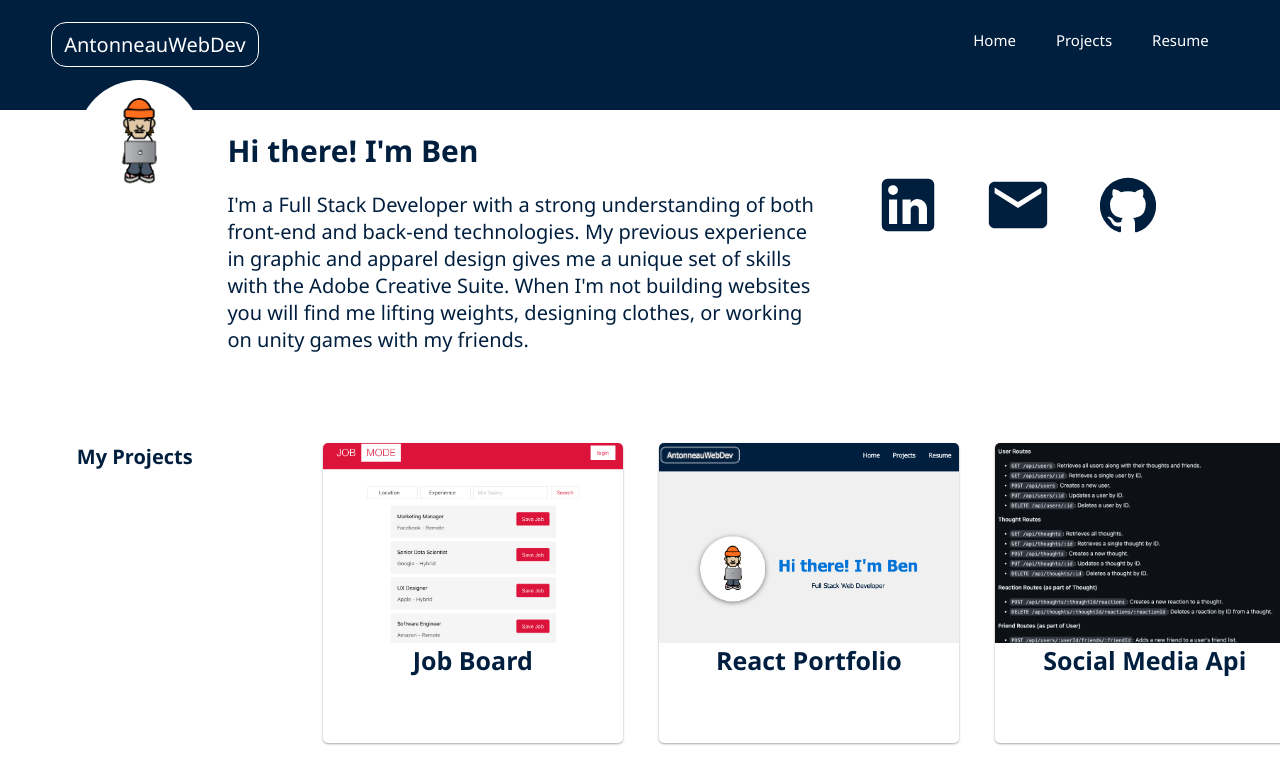
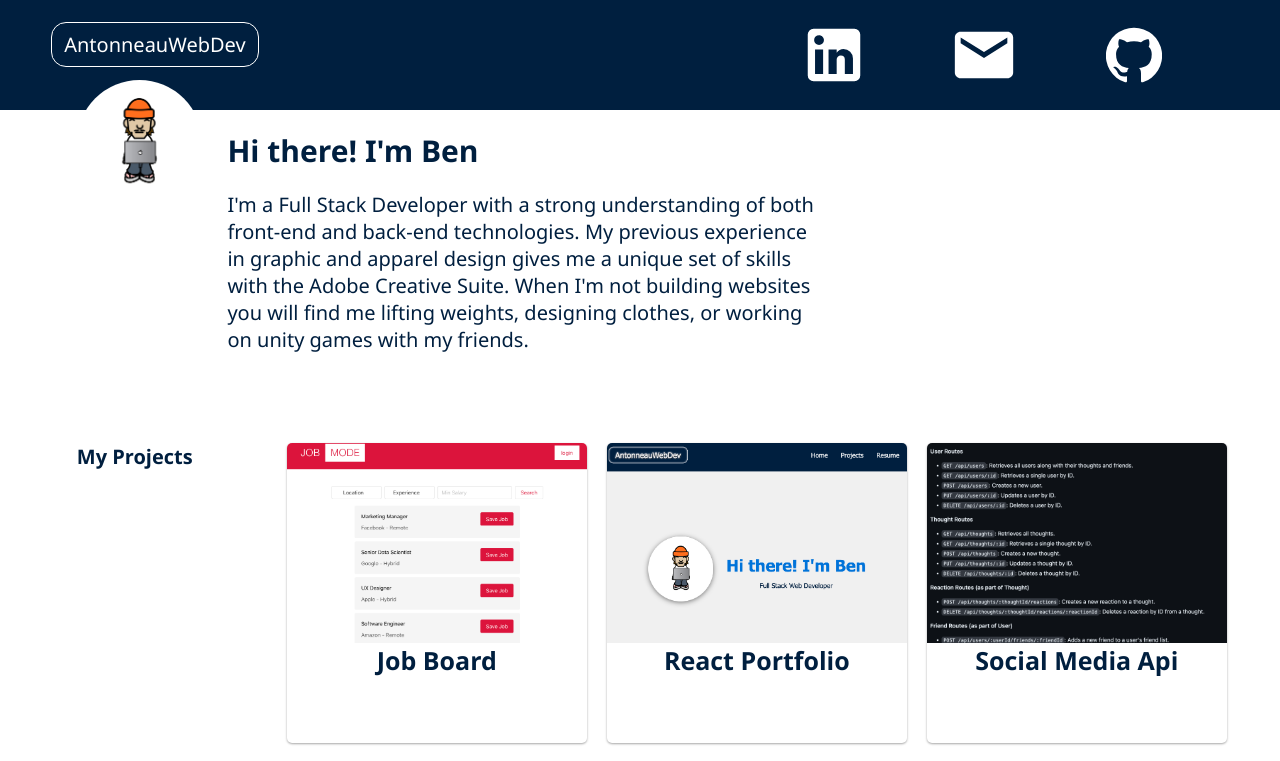
Before and after one commit to bantonneau/react-portfolio, a React (Create React App) app: page / in a window 1280 px wide. Shown: the top 761 px of the page. Built offline with nearby package versions, Linux system fonts and the light colour scheme.

Commit message:
adjust styling

```diff
--- a/src/components/DesktopHero.js
+++ b/src/components/DesktopHero.js
@@ -1,7 +1,6 @@
 import React from 'react'
 import benos from '../assets/laptop.jpg'
-import { Link } from 'react-router-dom'
-import { GitHub, LinkedIn, Email } from '@material-ui/icons'
+
 
 function DesktopHero() {
     return (
@@ -15,17 +14,6 @@ function DesktopHero() {
                     <p>I'm a Full Stack Developer with a strong understanding of both front-end and back-end technologies. My previous experience in graphic and apparel design gives me a unique set of skills with the Adobe Creative Suite. When I'm not building websites you will find me lifting weights, designing clothes, or working on unity games with my friends.</p>
                 </div>
             </section>
-            <div className='socialMedia'>
-                <Link to="https://www.linkedin.com/in/benantonn/" target='_blank'>
-                    <LinkedIn style={{ color: "var(--mainColor)" }}/>
-                </Link>
-                <Link to='mailto:benantonn@gmail.com' target='_blank'>
-                    <Email style={{ color: "var(--mainColor)" }}/>
-                </Link>
-                <Link to='https://github.com/bantonneau' target='_blank'>
-                    <GitHub className='githubIcon' style={{ color: "var(--mainColor)" }}/>
-                </Link>
-            </div>
         </section>
     )
 }
--- a/src/components/navbar.js
+++ b/src/components/navbar.js
@@ -2,6 +2,7 @@ import React, { useState, useEffect } from 'react'
 import { Link, useLocation } from 'react-router-dom'
 import '../styles/navbar.css'
 import ReorderIcon from '@material-ui/icons/Reorder'
+import { GitHub, LinkedIn, Email } from '@material-ui/icons'
 
 function Navbar() {
   const [expandNavbar, setExpandNavbar] = useState(false);
@@ -29,11 +30,17 @@ function Navbar() {
             </div>
           </Link>
         </div>
-        <div className='links'>
-          <Link to='/'> Home </Link>
-          <Link to='/projects'> Projects </Link>
-          <Link to='/resume'> Resume </Link>
-        </div>
+        <div className='socialMedia'>
+                <Link to="https://www.linkedin.com/in/benantonn/" target='_blank'>
+                    <LinkedIn />
+                </Link>
+                <Link to='mailto:benantonn@gmail.com' target='_blank'>
+                    <Email />
+                </Link>
+                <Link to='https://github.com/bantonneau' target='_blank'>
+                    <GitHub className='githubIcon'/>
+                </Link>
+            </div>
       </div>
     </div>
   )
--- a/src/styles/Home.css
+++ b/src/styles/Home.css
@@ -88,10 +88,10 @@ h3 {
   padding-left: 2vw;
 }
 
-.socialMedia {
-  color: var(--mainColor);
-  margin: 20px;
-  font-size: 70px;
+.navbar .socialMedia {
+  color: white;
+  margin: 0px 20px 0px 20px;
+  font-size: 20px;
   cursor: pointer;
 }
 
--- a/src/styles/Projects.css
+++ b/src/styles/Projects.css
@@ -27,7 +27,7 @@
     place-items: center;
     flex-wrap: wrap;
     align-items: center;
-    justify-content: space-evenly;
+    justify-content: flex-start;
   }
 
   /* MENU ITEM STYLING */
@@ -36,7 +36,7 @@
     border-radius: 5px;
     width: 300px;
     height: 300px;
-    margin: 0 0 20px 20px;
+    margin: 0 20px 20px 0;
     box-shadow: 0 1px 3px rgba(0, 0, 0, 0.12), 0 1px 2px rgba(0, 0, 0, 0.24);
     text-align: center;
     flex-shrink: 0;
--- a/src/styles/footer.css
+++ b/src/styles/footer.css
@@ -18,14 +18,12 @@
   }
 
   .socialMedia svg {
+    color: white;
     margin: 20px;
     font-size: 70px;
     cursor: pointer;
   }
 
-  .githubIcon {
-    transform: scale(0.8);
-  }
 
   .footer p {
     color: var(--accentColor);
--- a/src/styles/navbar.css
+++ b/src/styles/navbar.css
@@ -36,6 +36,14 @@
     border: 1px solid #ffffff;
     border-radius: 15px;
 }
+
+.socialMedia svg {
+    color: white;
+    margin: 20px;
+    font-size: 40px;
+    cursor: pointer;
+  }
+
 
 .navbar a {
     color: white;
```
